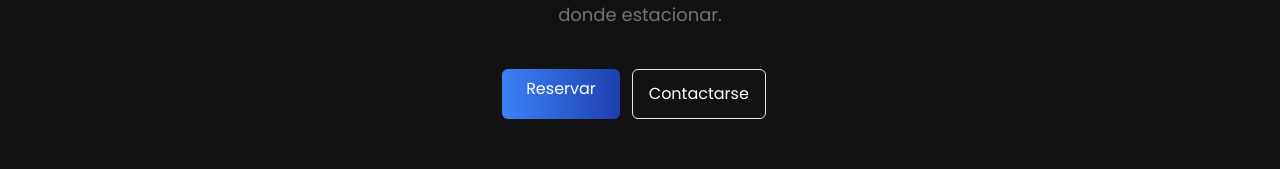
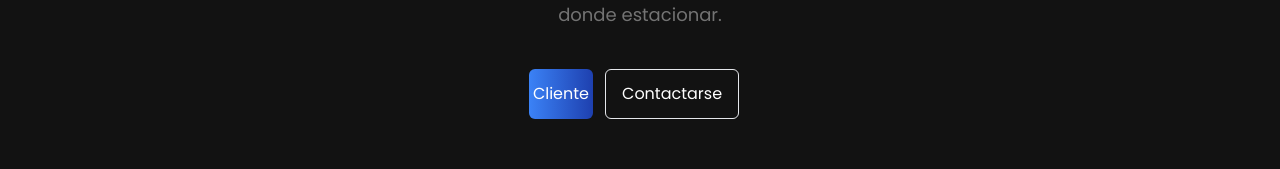
Before and after one commit to Breynersmartinez/Aplicacion_de_gestion_para_parqueadero, a React (Vite) app: page / in a window 1280 px wide. Shown: the part 392-561 px from the top of the page. Built offline with nearby package versions, Linux system fonts and the light colour scheme.

Commit message:
Se corrigio el problema de redireccionamiento en los botones, y se corrigio el error de 404 al refrescar las paginas

```diff
--- a/src/components/HeroSection.jsx
+++ b/src/components/HeroSection.jsx
@@ -1,12 +1,16 @@
 import Parqueadero1 from "../assets/Parqueadero1.2.mp4";
 import Parqueadero2 from "../assets/Parqueadero1.3.mp4";
+import { useNavigate } from "react-router-dom";
 
 const HeroSection = () => {
-    const handleLoginClientClick = () => {
+  const navigate = useNavigate();
+  const handleLoginClientClick = () => {
     navigate('/LoginClient');
   };
 
   return (
+
+
     <div className="flex flex-col items-center mt-6 lg:mt-20">
       <h1 className="text-4xl sm:text-6xl lg:text-7xl text-center tracking-wide">
         Bienvenido a
@@ -20,13 +24,11 @@ const HeroSection = () => {
         reservar espacios de estacionamiento de manera rápida y segura. Con
         nosotros, olvídate de dar vueltas buscando donde estacionar.
       </p>
+
       <div className="flex justify-center my-10">
-     <div className="py-2 px-3 rounded-md bg-gradient-to-r from-blue-500 to-blue-800">
-              <a href="#" className="py-2 px-3  rounded-md" onClick={handleLoginClientClick}>
-              Reservar
-              </a>
-
-            </div>
+     <button className="py-2 px-1 rounded-md bg-gradient-to-r from-blue-500 to-blue-800" onClick={handleLoginClientClick}>
+              Cliente
+            </button>
         <a href="https://api.whatsapp.com/send/?phone=573138619952&text&type=phone_number&app_absent=0" className="py-3 px-4 mx-3 rounded-md border">
           Contactarse
         </a>
--- a/src/components/Navbar.jsx
+++ b/src/components/Navbar.jsx
@@ -63,21 +63,18 @@ const Navbar = () => {
               ))}
             </ul>
 
-            <div className="py-2 px-3 rounded-md bg-gradient-to-r from-blue-500 to-blue-800">
-              <a href="#" className="py-2 px-3  rounded-md" onClick={handleLoginClientClick}>
+            <button className="py-2 px-1 rounded-md bg-gradient-to-r from-blue-500 to-blue-800" onClick={handleLoginClientClick}>
               Cliente
-              </a>
-
-            </div>
+            </button>
 
         <div className="py-2 px-1 rounded-md bg-gradient-to-r ">
         </div>
 
-            <div className="py-2 px-1 rounded-md bg-gradient-to-r from-blue-500 to-blue-800">
-            <a href="#" className="py-2 px-2  rounded-md" onClick={handleLoginClick}>
+
+            <button className="py-2 px-1 rounded-md bg-gradient-to-r from-blue-500 to-blue-800" onClick={handleLoginClick}>
               Empleado
-              </a>
-            </div>
+            </button>
+
 
           </div>
 
```
